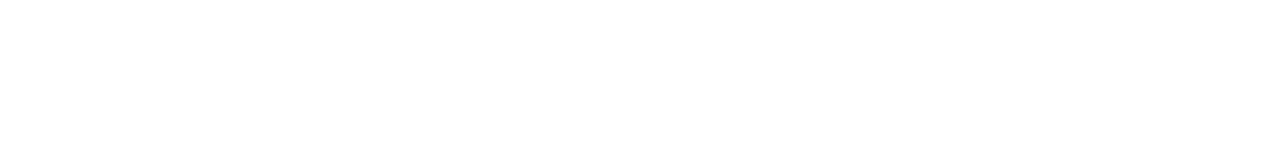
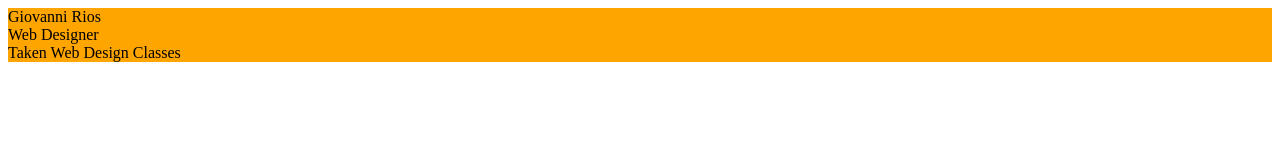
Before and after one commit to Giorios/portfolio, a plain HTML site: page index.html in a window 1280 px wide. Drawn offline with nearby package versions, Linux system fonts and the light colour scheme.

Commit message:
added text and flex

```diff
--- a/css/main.css
+++ b/css/main.css
@@ -0,0 +1,8 @@
+.texts{
+  display: flex;
+  flex-direction: column;
+}
+
+.text{
+  background: orange;
+}
--- a/index.html
+++ b/index.html
@@ -5,7 +5,16 @@
     <title>Portfolio</title>
     <link rel="stylesheet" href="css/main.css">
   </head>
-  <body>
+  <head>
+  <link
+    rel="stylesheet"
+    href="https://cdnjs.cloudflare.com/ajax/libs/animate.css/4.1.1/animate.min.css"
+  />
+</head>
+<div class="texts">
+  <div class="text">Giovanni Rios</div>
+  <div class="text">Web Designer</div>
+  <div class="text">Taken Web Design Classes</div>
+  </div>
 
-  </body>
 </html>
```
